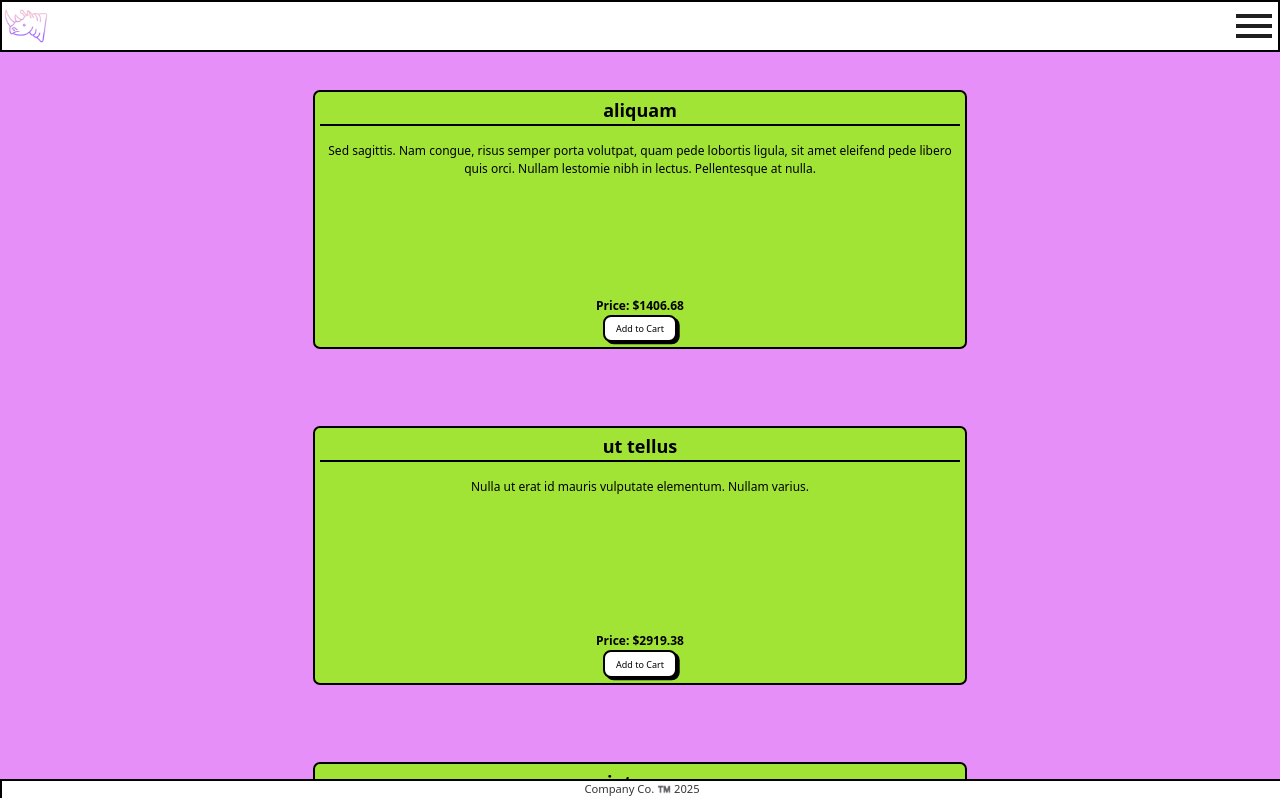
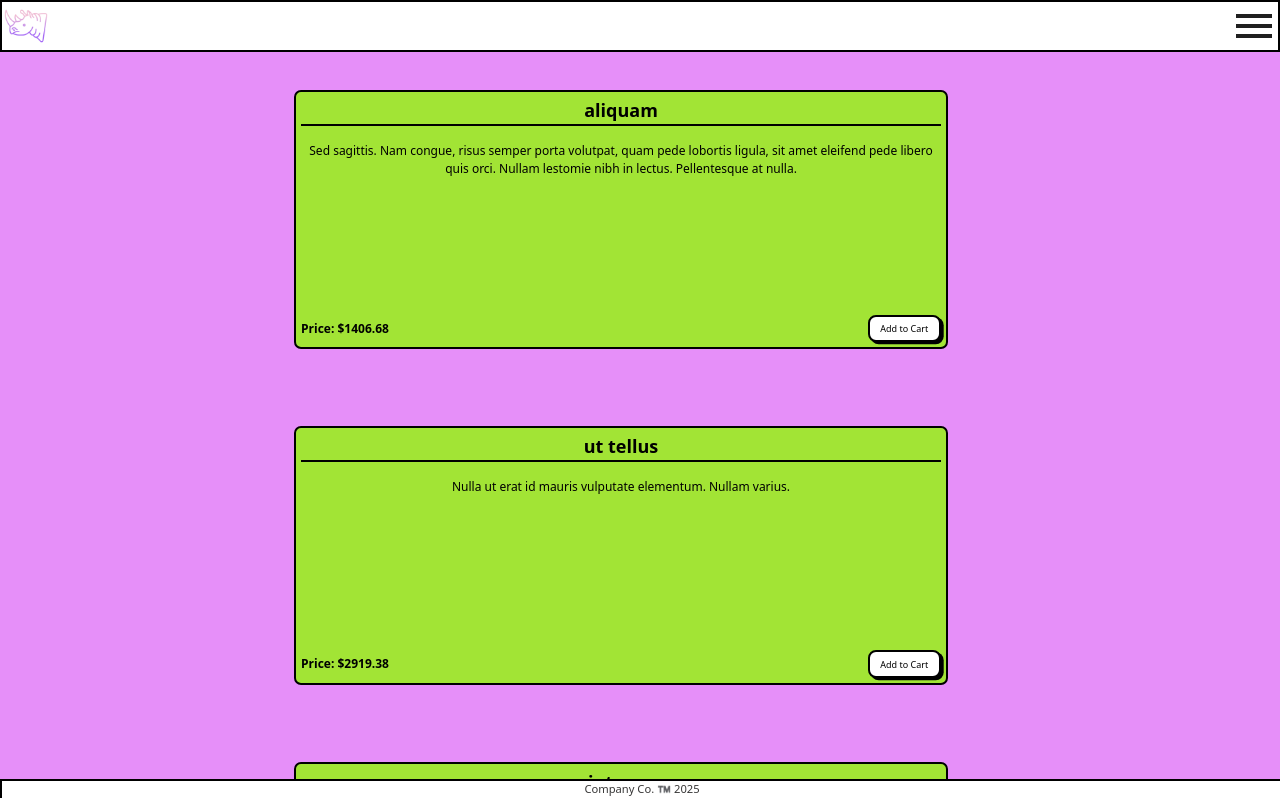
Before and after one commit to sophiabanda/fun-ui, a React (Vite) app: page / in a window 1280 px wide. Shown: the top 798 px of the page. Built offline with nearby package versions, Linux system fonts and the light colour scheme.

Commit message:
unique button press

```diff
--- a/src/components/Card.css
+++ b/src/components/Card.css
@@ -1,5 +1,6 @@
 .card-container {
     display: grid;
+    max-width: 1242px;
     font-size: 1em;
     justify-content: center;
     align-items: center;
@@ -26,6 +27,8 @@
     width: 100%;
     align-items: center;
     margin-top: auto;
+    display: flex;
+    justify-content: space-between;
 }
 
 p {
--- a/src/components/Card.jsx
+++ b/src/components/Card.jsx
@@ -1,7 +1,16 @@
 import './Card.css';
+import '../index.css';
 import products from '../../data';
+import { useState } from 'react';
 
 export default function Card() {
+    const [clickedId, setClickedId] = useState(null);
+
+    function onButtonClick(id) {
+        setClickedId(id);
+        setTimeout(() => setClickedId(null), 100);
+    }
+
     return (
         <>
             <div className="card-container">
@@ -11,7 +20,15 @@ export default function Card() {
                         <article>{product.description}</article>
                         <div className="price-button-div">
                             <p>Price: {product.price}</p>
-                            <button id="cart-button">Add to Cart</button>
+                            <button
+                                id="cart-button"
+                                onClick={() => onButtonClick(product.id)}
+                                className={
+                                    clickedId === product.id ? 'clicked' : ''
+                                }
+                            >
+                                Add to Cart
+                            </button>
                         </div>
                     </div>
                 ))}
```
